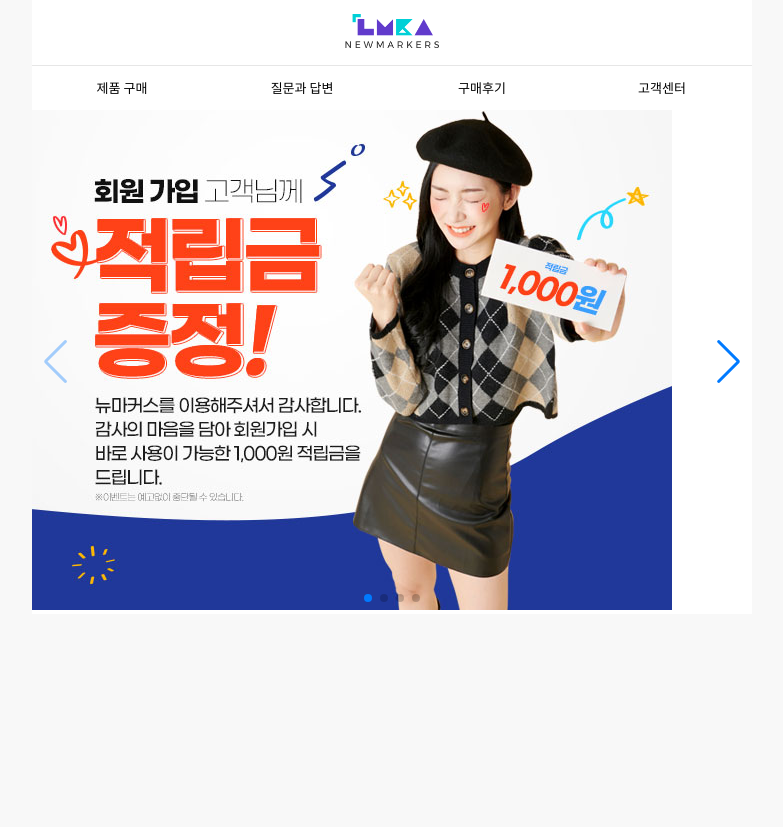
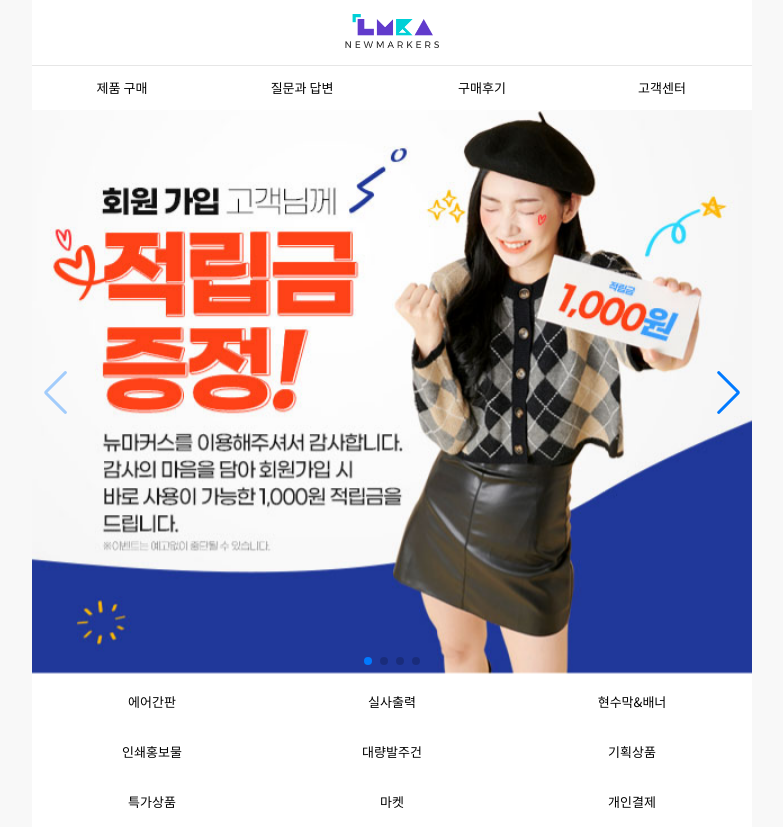
Before and after one commit to yonggyo1125/frontapp, a plain HTML site: page index.html in a window 1280 px wide. Shown: the whole page, without its empty margins (248-1031 px from the left). Before the commit the page ends 800 px from the top, so only its background shows below. Drawn offline with nearby package versions, Linux system fonts and the light colour scheme; some icons are missing.

Commit message:
메인페이지 작업 중

```diff
--- a/css/style.css
+++ b/css/style.css
@@ -85,3 +85,24 @@ header nav a {
 }
 
 /* 헤더 영역 E */
+
+/* 메인 배너 영역 S */
+.main-banner img {
+    width: 100%;
+}
+
+/* 메인 배너 영역 E */
+
+/* 서브 메뉴 영역 S */
+.sub-menus {
+    display: flex;
+    flex-wrap: wrap;
+}
+
+.sub-menus a {
+    width: calc(100% / 3);
+    text-align: center;
+    height: 50px;
+    line-height: 50px;
+}
+/* 서브 메뉴 영역 E */
--- a/index.html
+++ b/index.html
@@ -75,6 +75,17 @@
                     <div class="swiper-button-prev"></div>
                 </div>
             </section>
+            <section class="sub-menus">
+                <a href="#">에어간판</a>
+                <a href="#">실사출력</a>
+                <a href="#">현수막&배너</a>
+                <a href="#">인쇄홍보물</a>
+                <a href="#">대량발주건</a>
+                <a href="#">기획상품</a>
+                <a href="#">특가상품</a>
+                <a href="#">마켓</a>
+                <a href="#">개인결제</a>
+            </section>
         </main>
         <footer></footer>
     </body>
```
